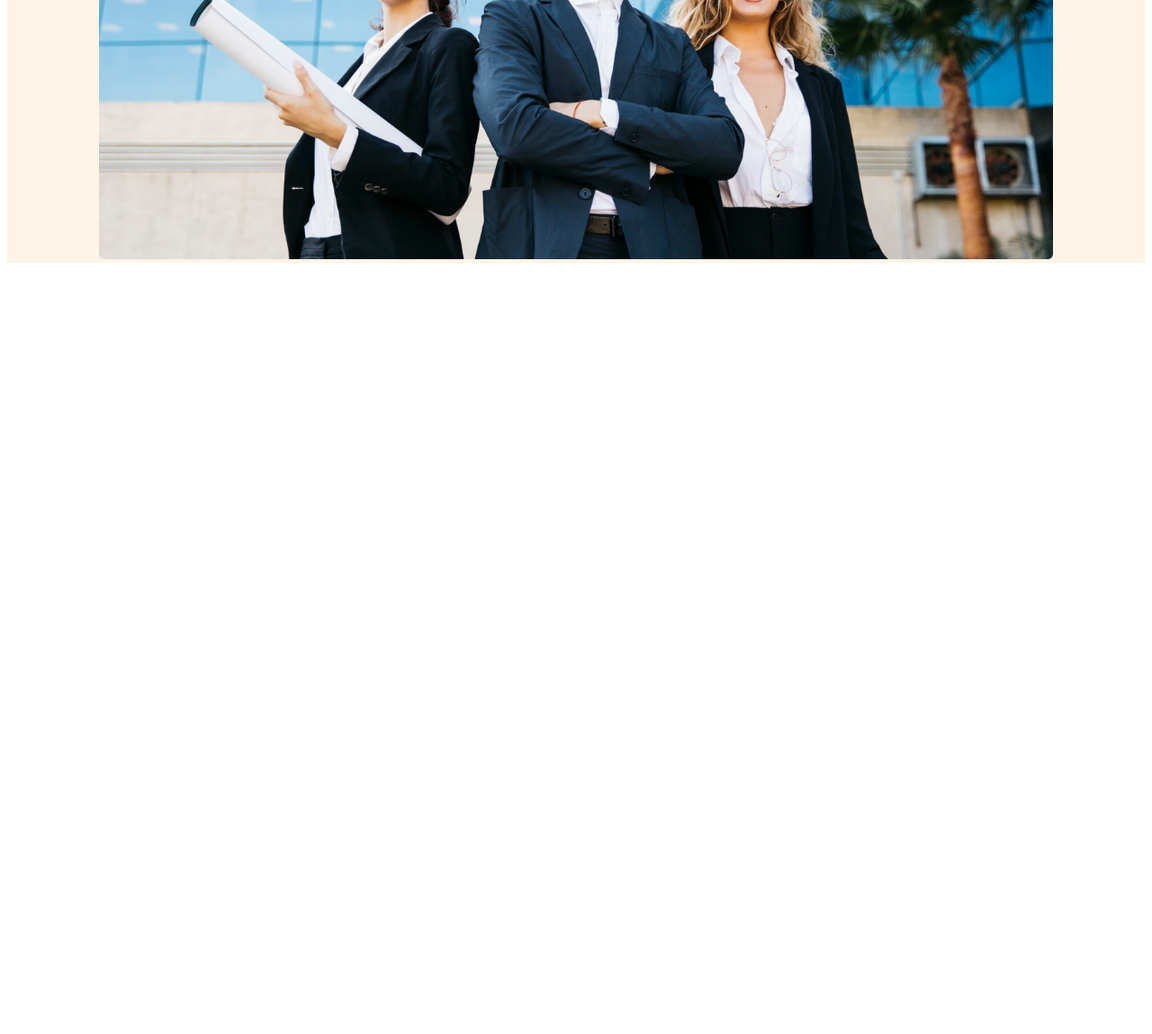
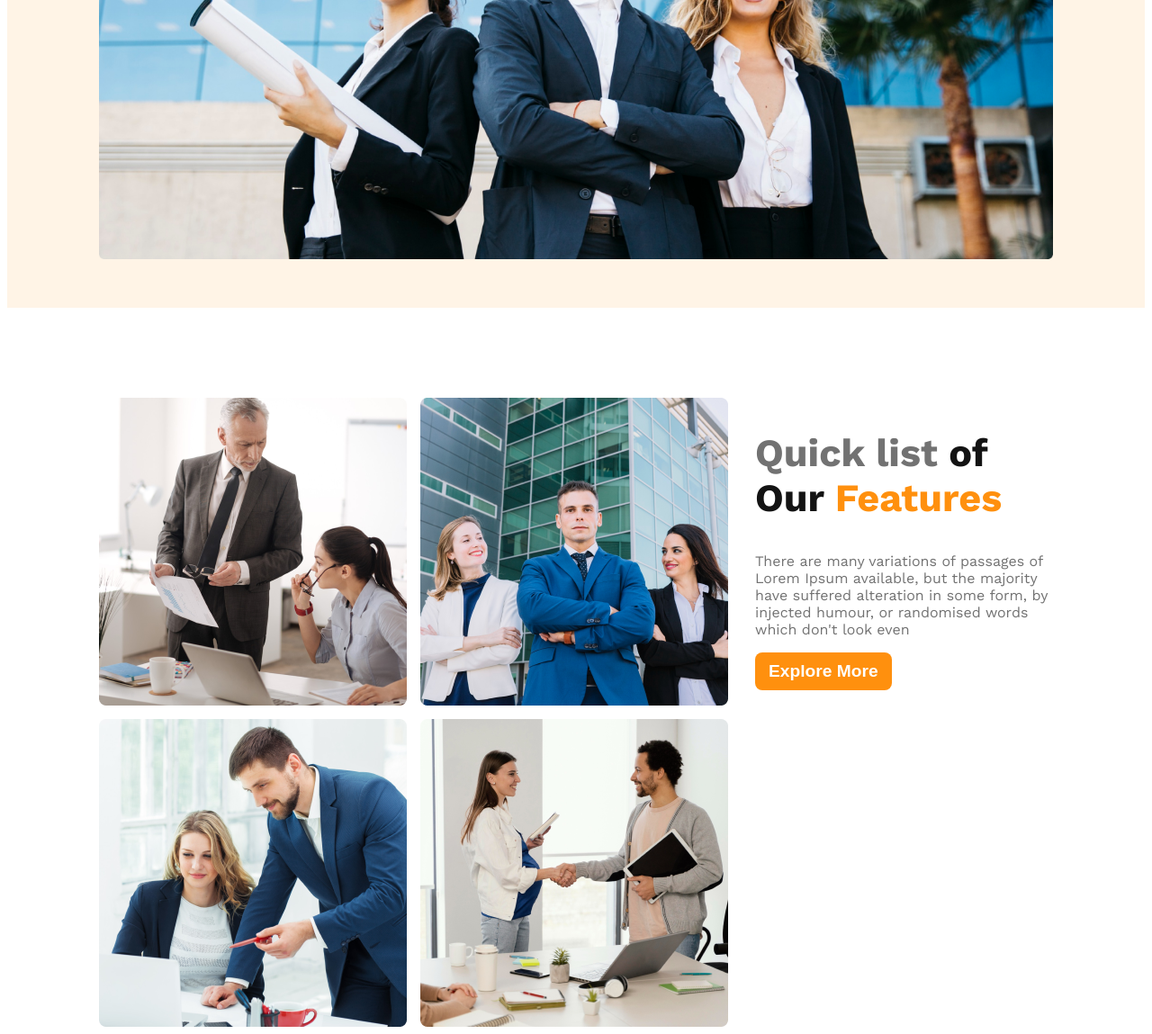
Before and after one commit to golap-raj/Reasponsive-design, a plain HTML site: page index.html in a window 1280 px wide. Shown: the part 773-1922 px from the top of the page at 90% size. Before the commit the page ends 1073 px from the top, so only its background shows below. Drawn offline with nearby package versions, Linux system fonts and the light colour scheme.

Commit message:
add fiturs section

```diff
--- a/index.html
+++ b/index.html
@@ -36,6 +36,20 @@
     </header>
 
     <main>
+        <section class="tems diplay-flex">
+            <div class="our-firurs-tems">
+                <img src="./images/team1.png" alt="">
+                <img src="./images/team2.png" alt="">
+                <img src="./images/team3.png" alt="">
+                <img src="./images/team4.png" alt="">
+            </div>
+            <div class="our-fiturs-content">
+                <h2 class="team-title"><span class="colour-1">Quick list</span> <span class="colour-2">of Our</span> <span class="colour-3">Features</span></h2>
+                <p class="team-discription">There are many variations of passages of Lorem Ipsum available, but the majority have suffered alteration in some form, by injected humour, or randomised words which don't look even</p>
+                <button class="banner-button" >Explore More</button>
+            </div>
+
+        </section>
 
     </main>
 
--- a/styels/styels.css
+++ b/styels/styels.css
@@ -49,6 +49,7 @@
 }
 .banner img{
     width: 100%;
+    padding-bottom: 50px;
 }
 .banner-title{
     font-size: 3.7rem;
@@ -74,6 +75,43 @@
 
 }
 
+/* main section */
+main > section{
+    margin-top: 100px;
+}
+main{
+    max-width: 1060px;
+    margin: 0 auto;
+}
+.our-firurs-tems{
+    display: grid;
+    grid-template-columns: repeat(2, 1fr);
+    gap: 15px;
+}
+.our-fiturs-content{
+    margin-left: 30px;
+
+}
+.team-title{
+    font-size: 2.7rem;
+    font-weight: 700;
+}
+.colour-1{
+  color: rgb(114, 114, 114);
+}
+.colour-2{
+    color: rgb(19, 19, 19);
+
+}
+.colour-3{
+    color: rgb(255, 144, 14);
+
+}
+.team-discription{
+    color: rgb(114, 114, 114);
+    font-weight: 400;
+    font-size: 1rem;
+}
 /* responsive media quari */
 
 @media screen and (max-width: 576px) {
@@ -83,5 +121,15 @@
     .navbar-links{
         flex-direction: column;
     }
+    .tems{
+        flex-direction: column;
+    }
+    .our-firurs-tems{
+        grid-template-columns: repeat(1, 1fr);
+        margin-left: 50px;
+    }
+    .our-fiturs-content{
+        text-align: center;
+    }
 
 }
```
